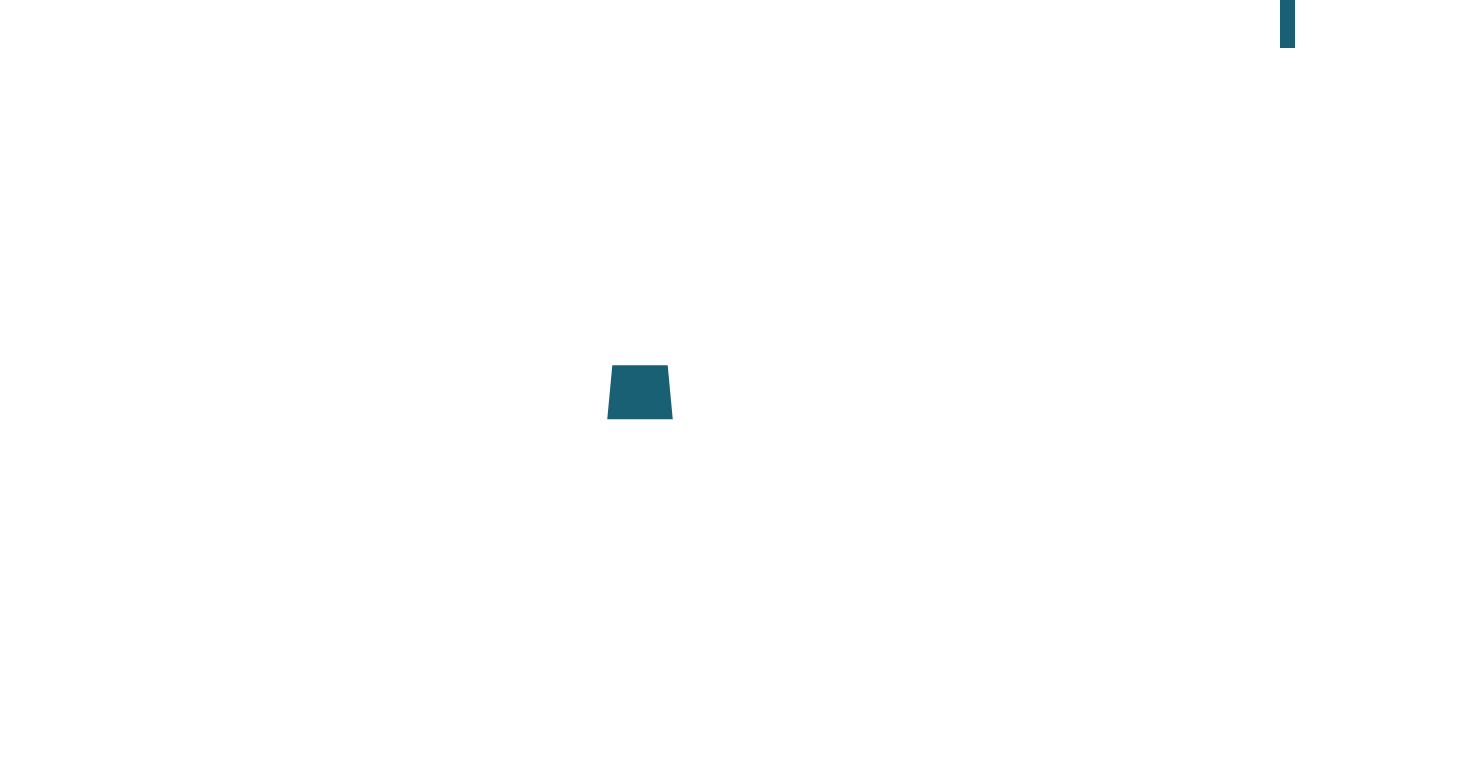
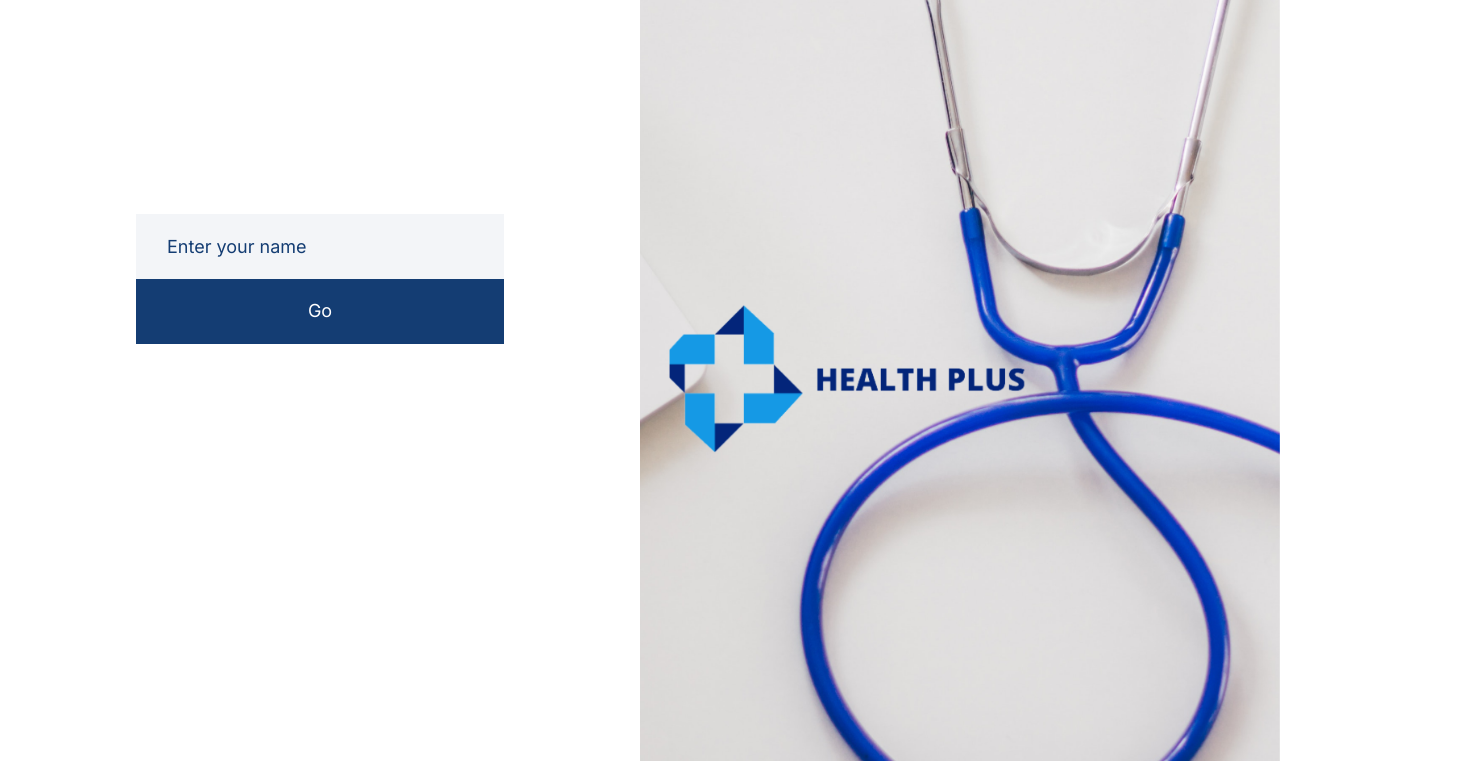
Before and after one commit to SafwanShaekh/Health-Plus, a plain HTML site: page Index.html in a window 1280 px wide. Shown: the top 761 px of the page, 1480 px wide, since content can reach past the window. Drawn offline with nearby package versions, Linux system fonts and the light colour scheme; files whose address does not match are found by name.

Commit message:
Safwan final commit

```diff
--- a/Index.html
+++ b/Index.html
@@ -21,9 +21,62 @@
      <title>Health Plus | DeBuggers</title>
 </head>
 <body>
-    <header ng-include="'Navigation.html'" class="template-header sticky-header header-one absolute-header"></header>
-    <main ng-view></main>
-    <footer ng-include="'Footer.html'"></footer>
+    <div id="login">
+        <section class="vh-100">
+            <div class="container-fluid">
+                <div class="row">
+                    <div class="col-sm-6 text-black">
+
+
+
+                        <div style=" justify-content:center; align-items:center; line-height:40px; margin-top : 35%;" class="d-flex align-items-center h-custom-2 ">
+
+                            <form style="width: 23rem;">
+                                <input form-control form-control-lg type="text" placeholder="Enter your name"
+                                    ng-model="name" id="nameIn">
+                                <input btn btn-info btn-lg btn-block type="button" value="Go"
+                                    style=" background-color: #143d73!important ; color: #fff!important;"
+                                    onclick="kaamChalao()">
+                                <p id="error" style="display: none;"></p>
+
+                            </form>
+
+                        </div>
+
+                    </div>
+                    <div class="col-sm-6 px-0 d-none d-sm-block">
+                        <img src="assets\img\bg-start-2.png" style="object-fit: cover;"  alt="Login image" class="w-100 vh-100"
+                            style="object-fit: cover; object-position: left;">
+                    </div>
+                </div>
+            </div>
+        </section>
+        <form>
+
+        </form>
+    </div>
+    <script>
+        let nameIn = document.getElementById('nameIn');
+        function kaamChalao() {
+            let gtname = nameIn.value;
+            if (gtname !== "") {
+                document.getElementById('kaamKaDabba').style.display = "block";
+                document.getElementById('login').style.display = "none";
+            } else {
+                document.getElementById('error').style.display = "block";
+                document.getElementById('error').style.color = "red";
+                document.getElementById('error').innerHTML = "<span>Name Not Found!</span><br>";
+                document.getElementById('error').innerText += "Please Enter Full Name to use the Application";
+            }
+        }
+    </script>
+
+    <div id="kaamKaDabba" style="display: none;">
+        <header ng-include="'Navigation.html'" class="template-header sticky-header header-one absolute-header">
+        </header>
+        <main ng-view></main>
+        <footer ng-include="'Footer.html'"></footer>
+    </div>
 
     <script src="assets/js/bootstrap.min.js"></script>
     <script src="assets/js/slick.min.js"></script>
--- a/Navigation.html
+++ b/Navigation.html
@@ -1,11 +1,9 @@
-<div id="preloader">
-    <div id="loading-center">
-        <div id="object"></div>
+<div class="row text-light statusBar">
+    <div class="col text-left  container">
+        <span class="fs-5 font-weight-bold"></span><span class="ml-5 fs-5 font-weight-bold" id="currentTime"></span>
     </div>
-</div>
-<div class="row text-light statusBar mt-2">
-    <div class="col text-center p-2 container">
-        <span class="fs-5 font-weight-bold"> Welcome! </span>
+    <div class="col text-right  container">
+        <span id="spName1" class="mr-5 fs-5 font-weight-bold">@ Welcome! {{name}}</span>
     </div>
 </div>
 <div class="container-fluid container-1400">
```
Also changed, not shown: assets/img/bg-start-1.png (added), assets/img/bg-start-2.png (added).
